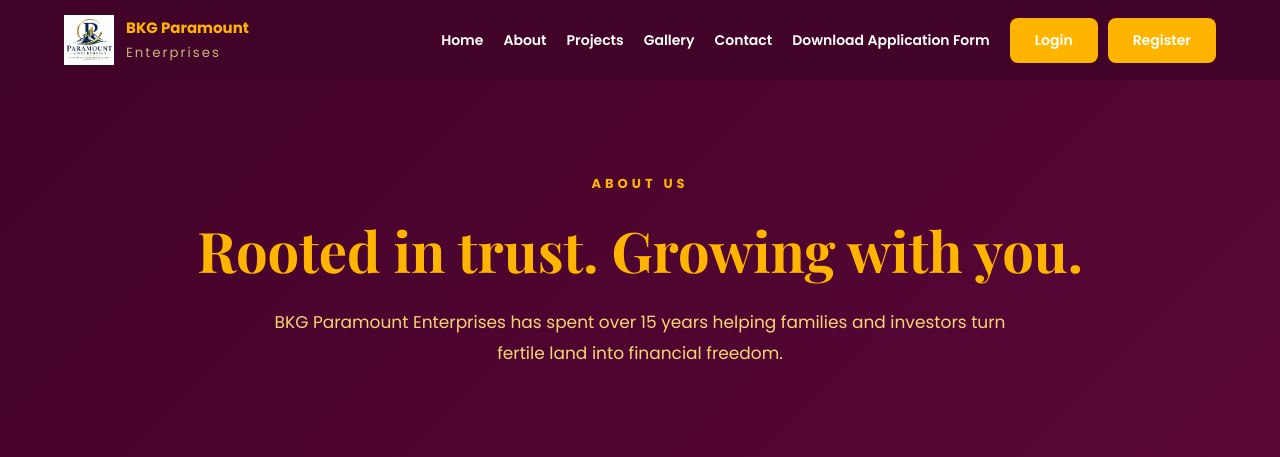
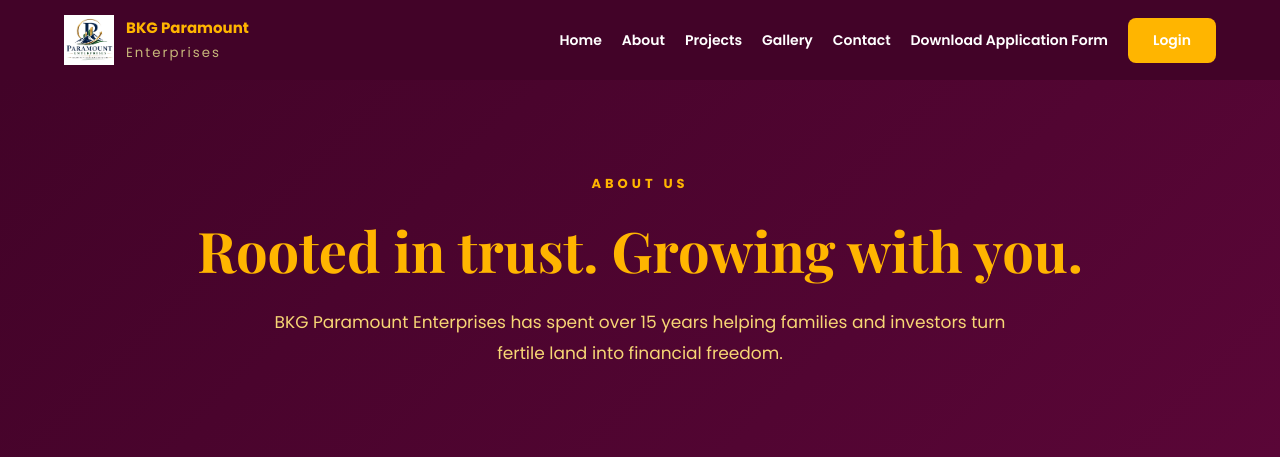
Before and after one commit to Sunil-bandreddi/Paramount-Enterprises-App, a Django app: page /about/ in a window 1280 px wide. Shown: the top 457 px of the page. Run offline with Django 5.2, Linux system fonts and the light colour scheme.

Commit message:
Updated base template

```diff
--- a/templates/base.html
+++ b/templates/base.html
@@ -133,9 +133,9 @@
             </a>
 
 
-            <a href="/register/" class="button-link">
+            <!-- <a href="/register/" class="button-link">
                 Register
-            </a>
+            </a> -->
 
 
         {% endif %}
```
Also changed, not shown: db.sqlite3 (deleted).
